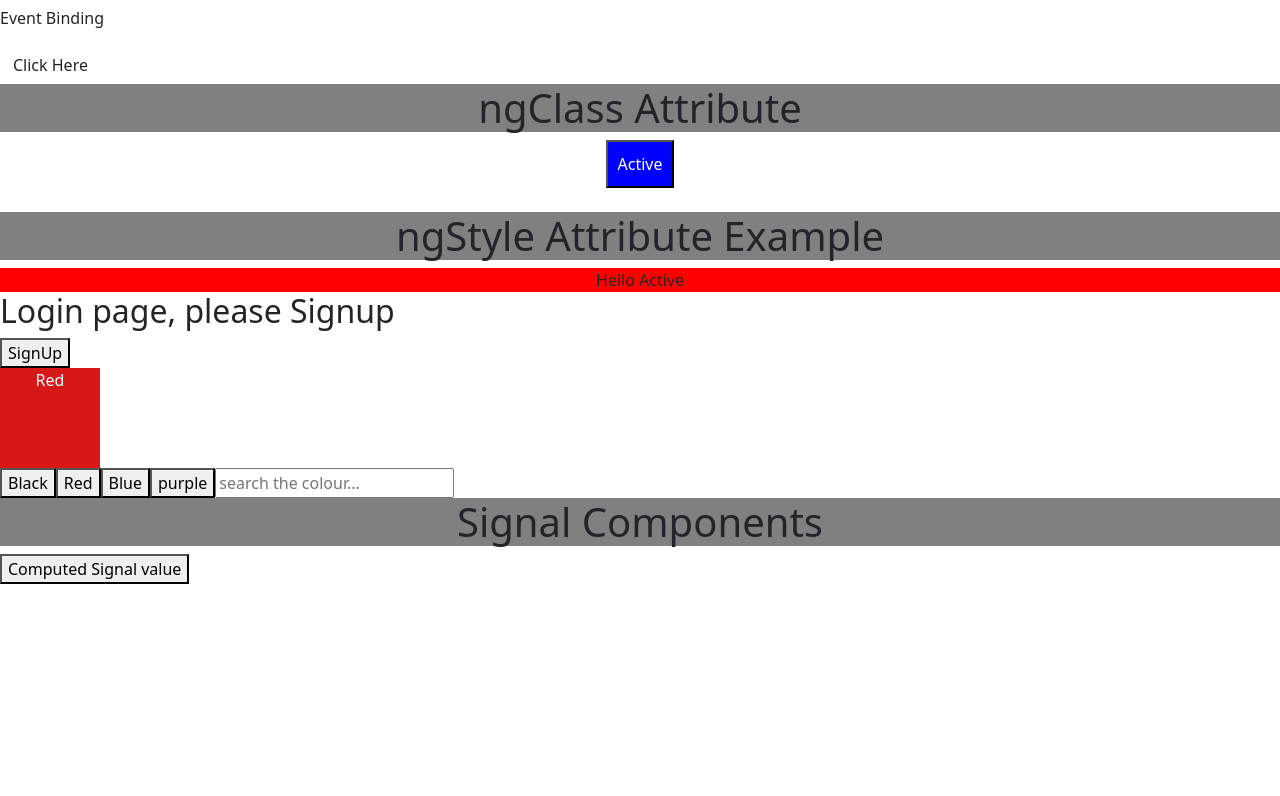
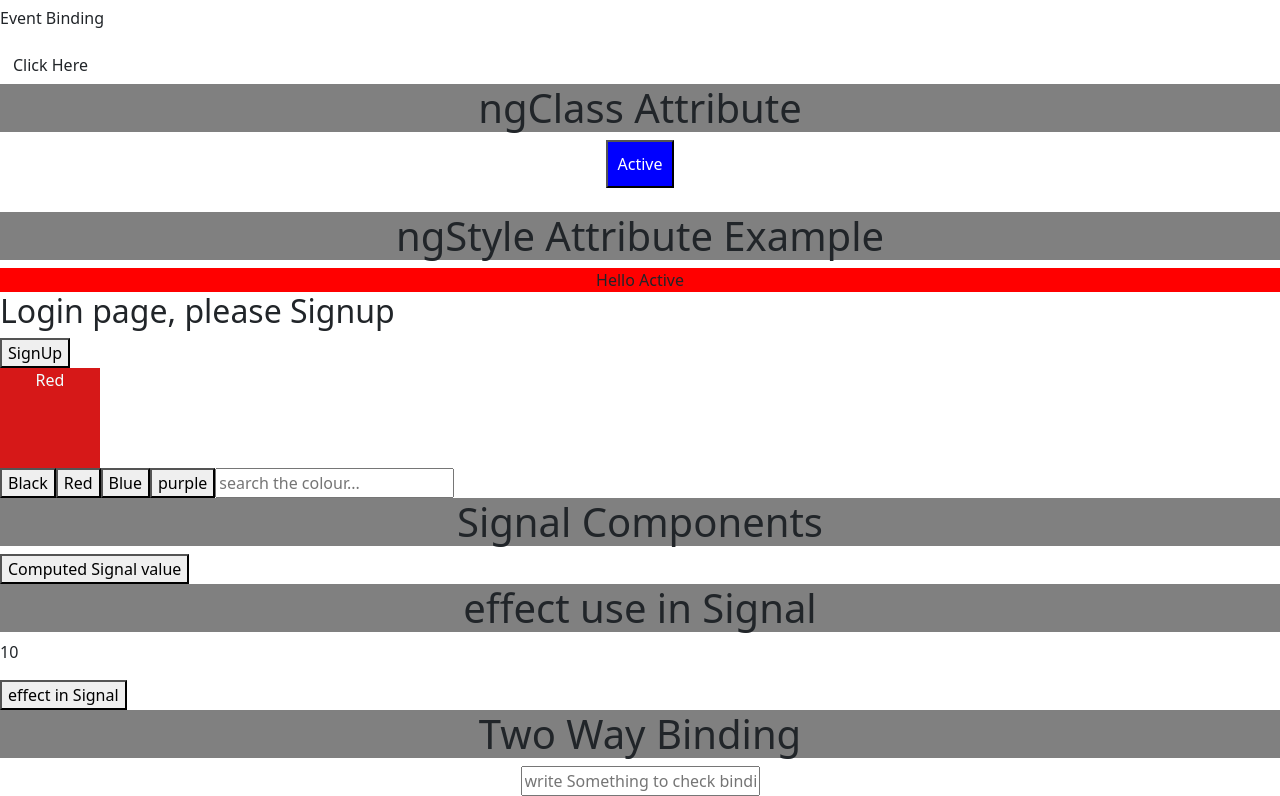
Before and after one commit to nehal76/Angular_POC_ClothingBrand_2025, an Angular app: page /contact in a window 1280 px wide. Shown: the part 594-1390 px from the top of the page. Before the commit the page ends 1178 px from the top, so only its background shows below. Built offline with nearby package versions, Linux system fonts and the light colour scheme.

Commit message:
changes in Contact Screen

```diff
--- a/src/app/contact/contact.component.html
+++ b/src/app/contact/contact.component.html
@@ -147,3 +147,20 @@
   <h1>Signal Components</h1>
   <button (click)="helloSignal()">Computed Signal value</button>
 </div>
+
+<div>
+  <h1>effect use in Signal</h1>
+
+  @if(displayHeading){
+     <h3 style="background-color: greenyellow;">Page heading</h3>
+  }
+  <p>{{effectdsplay()}}</p>
+  <button (click)="headingDisplayFunstion()">effect in Signal</button>
+</div>
+
+<div style="text-align: center;">
+  <h1 >Two Way Binding</h1>
+  <h3>{{nameTwoWayBindng}}</h3>
+  <input type="text"  [(ngModel)]="nameTwoWayBindng" placeholder="write Something to check binding......" >
+
+</div>
--- a/src/app/contact/contact.component.ts
+++ b/src/app/contact/contact.component.ts
@@ -71,40 +71,52 @@ export class ContactComponent {
 
   showLogin = true;
 
-  showSignup (){
+  showSignup() {
     this.showLogin = !this.showLogin;
-    console.log("Toggeling is from Display", this.showLogin);
+    console.log('Toggeling is from Display', this.showLogin);
   }
 
+  display: number = 2;
 
-
-
-  display:number = 2;
-
-  show(val:number){
+  show(val: number) {
     this.display = val;
   }
 
-  searchBox(event: Event){
-    this.display= parseInt((event.target as HTMLInputElement).value);
-    console.log("searching...",this.display);
+  searchBox(event: Event) {
+    this.display = parseInt((event.target as HTMLInputElement).value);
+    console.log('searching...', this.display);
   }
 
+  x = signal(10);
+  y = signal(20);
+  z = computed(() => this.x() + this.y());
 
- x= signal(10);
- y = signal(20);
- z= computed(()=> this.x() + this.y());
+  helloSignal() {
+    console.log('the sum is:', this.z());
+    this.x.set(200);
+    console.log('sum after change the value:', this.z());
+  }
 
- helloSignal(){
-  console.log("the sum is:", this.z());
-  this.x.set(200);
-  console.log("sum after change the value:", this.z());
- }
+  effectdsplay = signal(10);
+  displayHeading = false;
 
+  constructor() {
+    effect(() => {
+      console.log('after change the value', this.effectdsplay());
+      if (this.effectdsplay() == 11) {
+        setTimeout(() => this.displayHeading = true, 2000);
 
+      } else {
+        this.displayHeading = false;
+      }
+    });
+  }
+  headingDisplayFunstion() {
+    this.effectdsplay.set(this.effectdsplay() + 1);
+  }
 
+  // Two way Binding---------------------------->>>>>>>>>>>>>>>>>>>>>>>>>>
+  nameTwoWayBindng = "";
 
+  // Two way Binding end---------------------------->>>>>>>>>>>>>>>>>>>>>>>>>>
 }
-function sumValue(arg0: () => number) {
-  throw new Error('Function not implemented.');
-}
```
